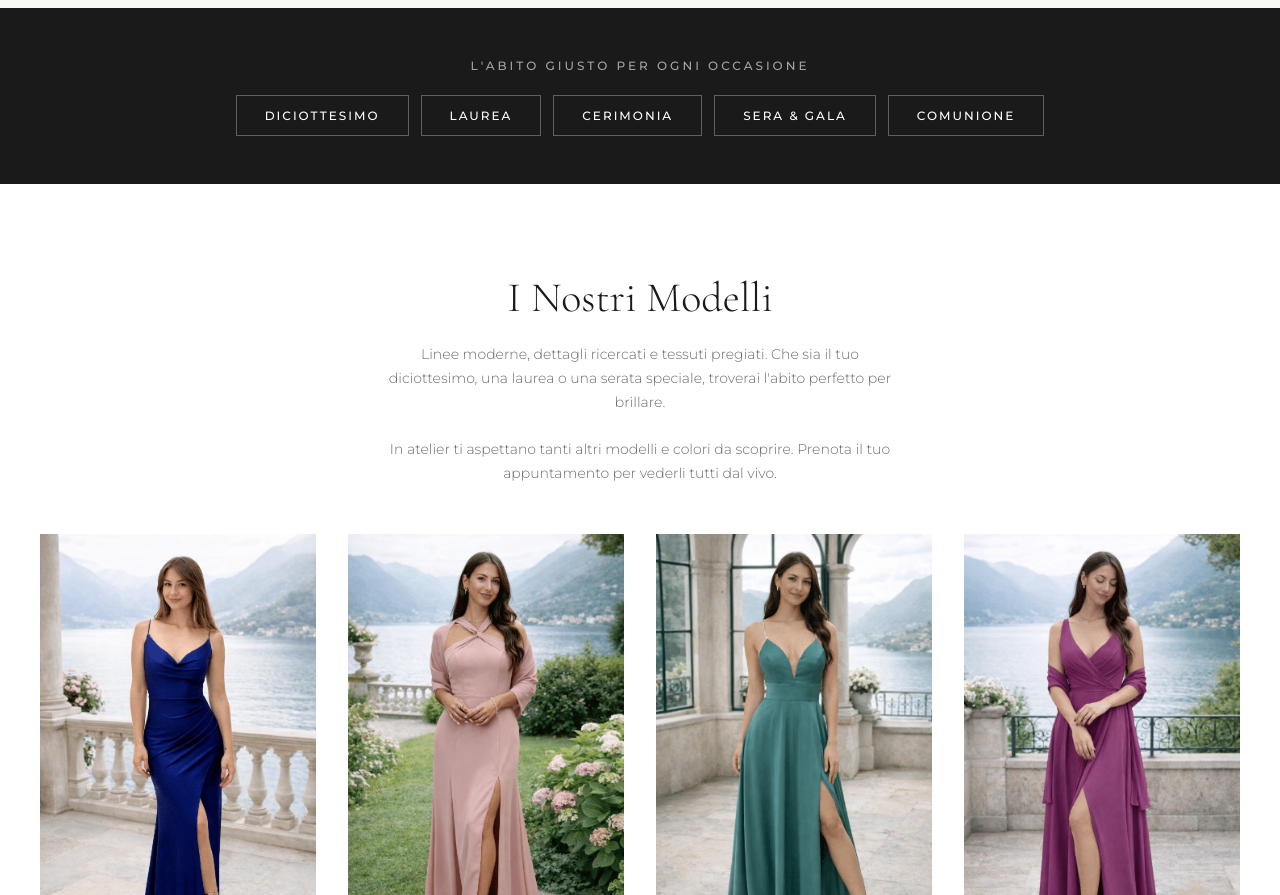
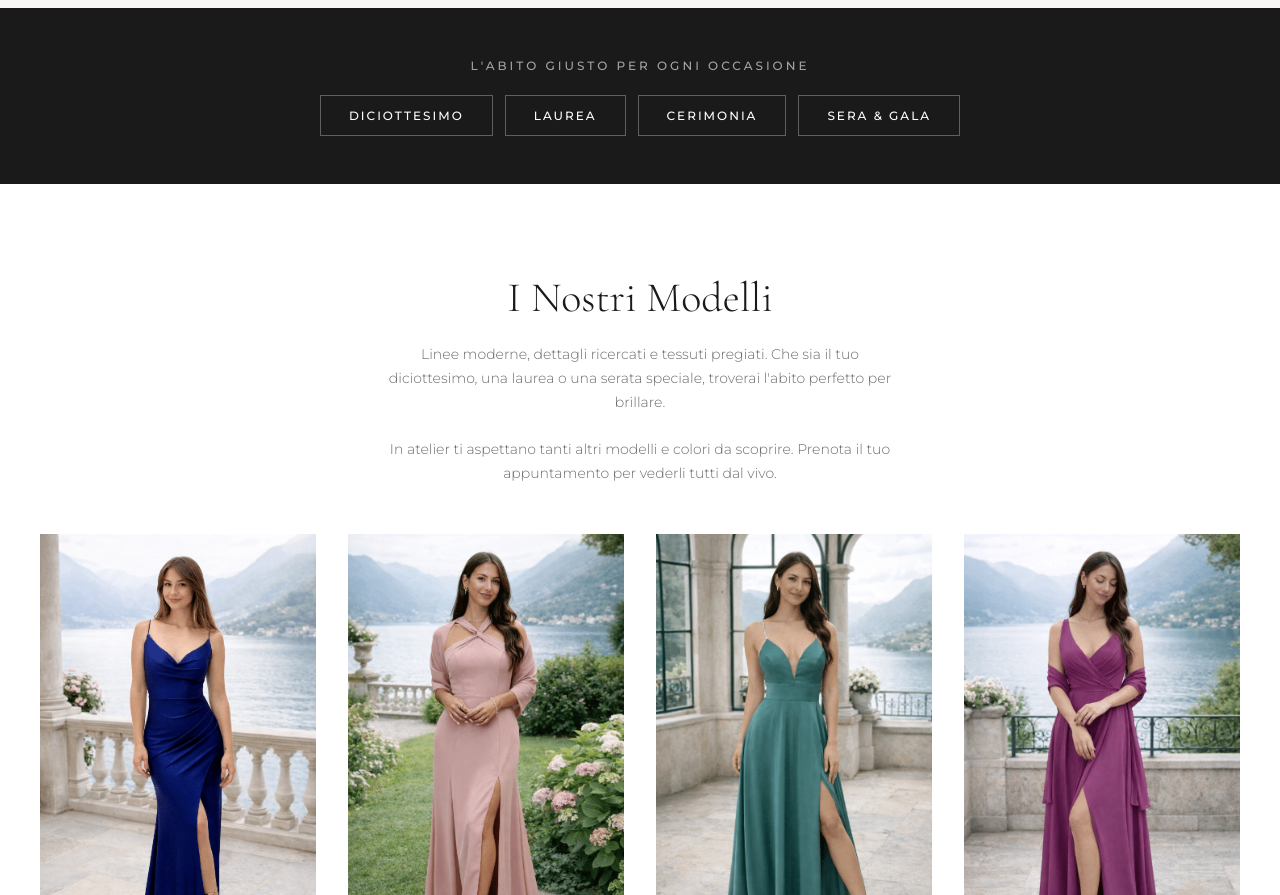
Before and after one commit to talosagente/sposae-landing-cerimonia, a plain HTML site: page index.html in a window 1280 px wide. Shown: the part 1020-1915 px from the top of the page. Drawn offline with nearby package versions, Linux system fonts and the light colour scheme.

Commit message:
rimuovi Comunione dai tag occasioni

```diff
--- a/index.html
+++ b/index.html
@@ -460,7 +460,6 @@
       <span class="occasion-tag">Laurea</span>
       <span class="occasion-tag">Cerimonia</span>
       <span class="occasion-tag">Sera & Gala</span>
-      <span class="occasion-tag">Comunione</span>
     </div>
   </div>
 
```
